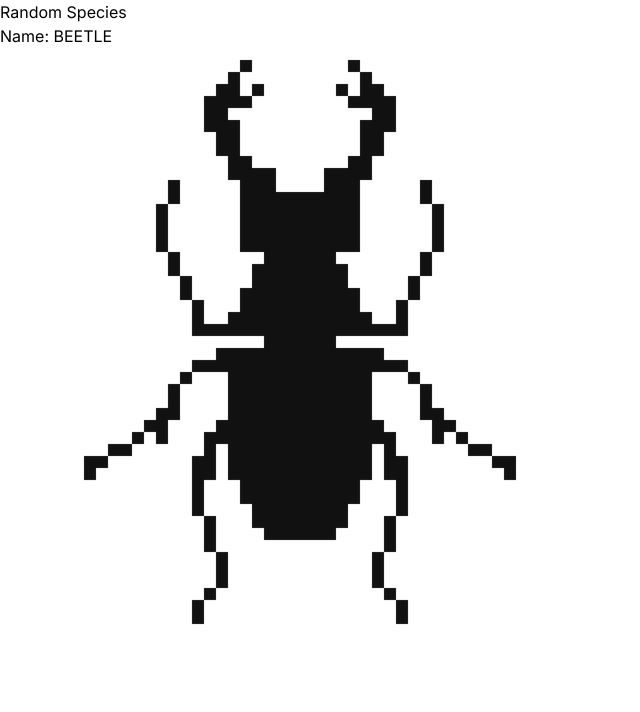
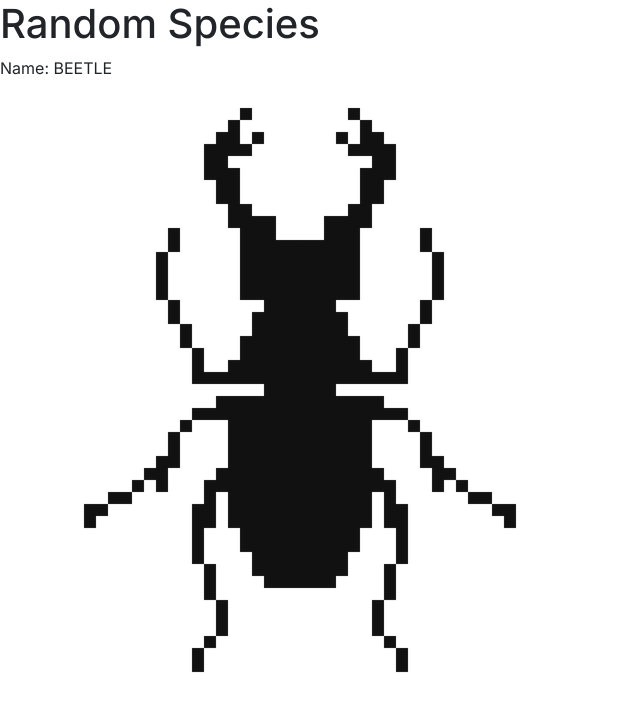
Before and after one commit to rohitvishin/Rothamsted, a Next.js app: page /species in a window 1280 px wide. Shown: the top 712 px of the page, without its empty margins (0-640 px from the left). Built offline with nearby package versions, Linux system fonts and the light colour scheme.

Commit message:
dark and bright sides of species

```diff
--- /dev/null
+++ b/app/constant/MyModal.tsx
@@ -0,0 +1,44 @@
+'use client';
+import 'bootstrap/dist/css/bootstrap.min.css';
+import React, { FC, useState } from 'react';
+import { Modal, Button } from 'react-bootstrap';
+
+interface MyModalProps {
+  showModal: boolean;
+  video1:any;
+  video2:any;
+  handleClose: () => void;
+}
+const handleClick = (side:{side:any}) =>{
+  console.log(side)
+}
+
+const MyModal: FC<MyModalProps> = ({ showModal,video1,video2, handleClose }) => {
+  return (
+    <Modal show={showModal} onHide={handleClose} centered>
+      <Modal.Body>
+        <div className="d-flex flex-column align-items-center justify-content-center">
+          <div className="text-center mb-3" onClick={()=>handleClick(video1)} style={{borderRadius: 10,backgroundColor:'#fff', padding:10,width:'90%'}}>
+            <h2>Dark future</h2>
+            <p>We are from the dark future</p>
+          </div>
+          <hr />
+          <div className="text-center" onClick={()=>handleClick(video2)} style={{borderRadius: 10,backgroundColor:'#fff', padding:10,width:'90%'}}>
+            <h2>Bright future</h2>
+            <p>We are from the bright future</p>
+          </div>
+        </div>
+      </Modal.Body>
+      <style>
+        {`
+          .modal-content {
+            background-color: rgba(255, 255, 255, 0); /* Complete transparency */
+            border: none; /* Optional: Remove border */
+          }
+        `}
+      </style>
+    </Modal>
+  );
+};
+
+export default MyModal;
--- a/app/constant/species.tsx
+++ b/app/constant/species.tsx
@@ -4,17 +4,17 @@ export const speciesList = {
       {
         name: "BEE",
         image: "species/BEE.png",
-        video: "BEE.mp4",
+        video: "video/EA_Bee.mp4",
       },
       {
         name: "BEETLE",
         image: "species/BEETLE.png",
-        video: "BEETLE.mp4",
+        video: "video/EA_Bee.mp4",
       },
       {
         name: "DOG",
         image: "species/DOG.png",
-        video: "DOG.mp4",
+        video: "video/EA_Bee.mp4",
       },
     ],
   };
--- a/app/species/page.tsx
+++ b/app/species/page.tsx
@@ -1,29 +1,67 @@
 "use client";
 import React, { useEffect, useState } from "react";
 import { speciesList } from "../constant/species";
+import MyModal from "../constant/MyModal";
+
 export default function Species() {
-const [Species, setSpecies] = useState<any>(null);
-useEffect(() => {
-    console.log(speciesList.data);
+  const [species, setSpecies] = useState<any>(null);
+  const [showModal, setShowModal] = useState(false);
+
+  useEffect(() => {
     const randomIndex = Math.floor(Math.random() * speciesList.data.length);
-    // Get the random species using the random index
     const randomSpecies = speciesList.data[randomIndex];
     setSpecies(randomSpecies);
-    console.log(randomSpecies);
-}, [])
+  }, []);
 
-if(Species!==null){
-    return (
-        <div>
-          <h1>Random Species</h1>
-          <p>Name: {Species.name}</p>
-          <img src={Species.image} alt={Species.name} />
-        </div>
-      );
-}else{
-    return (
+  const handleVideoEnd = () => {
+    setShowModal(true); // Show the modal when the video ends
+  };
+
+  const handleClick = () => {
+    if (species !== null) {
+      const videoElement = document.createElement("video");
+      videoElement.src = species.video;
+      videoElement.height = window.innerHeight;
+      videoElement.width = window.innerWidth;
+      videoElement.controls = true;
+      videoElement.autoplay = true;
+
+      videoElement.addEventListener("ended", handleVideoEnd);
+
+      // Event listener for exiting fullscreen
+      document.addEventListener("fullscreenchange", () => {
+        if (!document.fullscreenElement) {
+          document.body.removeChild(videoElement);
+          // Exit fullscreen when the video ends
+          handleVideoEnd();
+        }
+      });
+
+      document.body.appendChild(videoElement);
+
+      videoElement.requestFullscreen().catch((err) => {
+        console.error("Error attempting to enable fullscreen", err);
+      });
+    }
+  };
+
+  return (
+    <div>
+      <h1>Random Species</h1>
+      {species ? (
+        <>
+          <p>Name: {species.name}</p>
+          <img
+            src={species.image}
+            alt={species.name}
+            onClick={handleClick}
+            style={{ cursor: "pointer" }}
+          />
+          <MyModal showModal={showModal} video1={species.video} video2={species.video} handleClose={() => setShowModal(false)} />
+        </>
+      ) : (
         <p>Loading..</p>
-    )
+      )}
+    </div>
+  );
 }
-
-}
```
Also changed, not shown: 1 other file (tests, documents, lock files or other folders).
